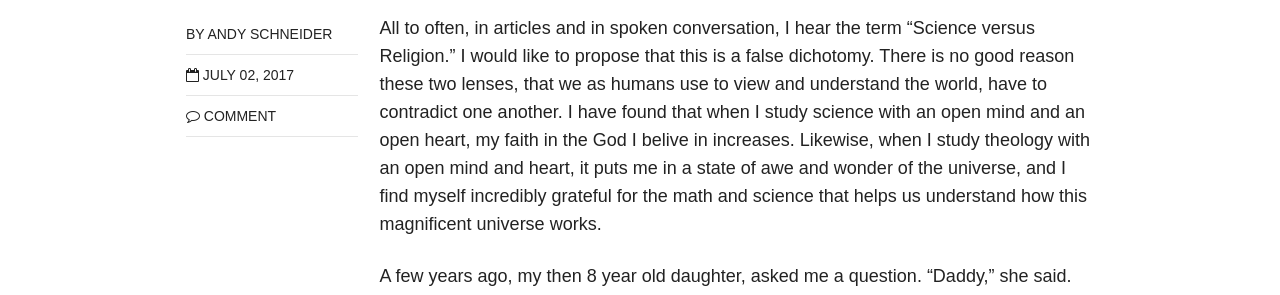
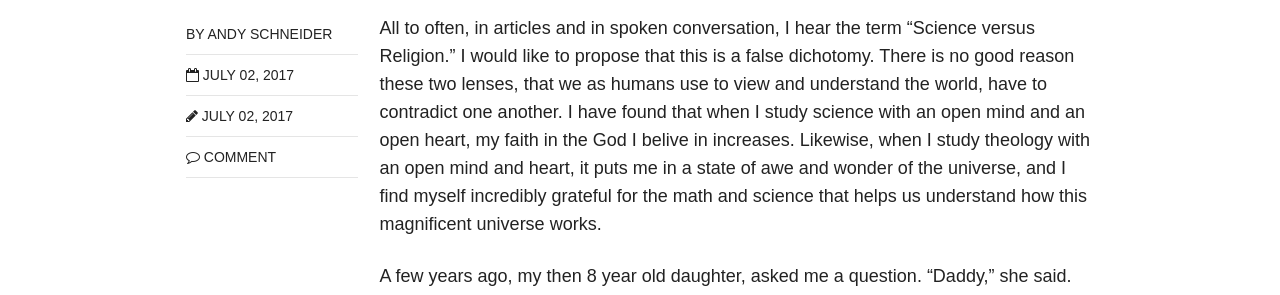
Before and after one commit to SchneiderAndy-zz/schneiderandy.github.io, a Jekyll site: the page built from _posts/blog/2017-07-02-A False Dichotomy.md, in a window 1280 px wide. Shown: the part 334-629 px from the top of the page. Built offline with Jekyll 4.4.1, drawn with Linux system fonts in a browser that asks for light colours; nearby versions of some CDN libraries; comment, search, counter and statistics services are not loaded.

Commit message:
add modified date

```diff
--- a/_posts/blog/2017-07-02-A False Dichotomy.md
+++ b/_posts/blog/2017-07-02-A False Dichotomy.md
@@ -1,7 +1,7 @@
 ---
 layout: post
 title: A False Dichotomy
-modified:
+modified: 2017-07-02T12:23:57
 categories: blog
 excerpt: Science vs Religion
 tags:
```
